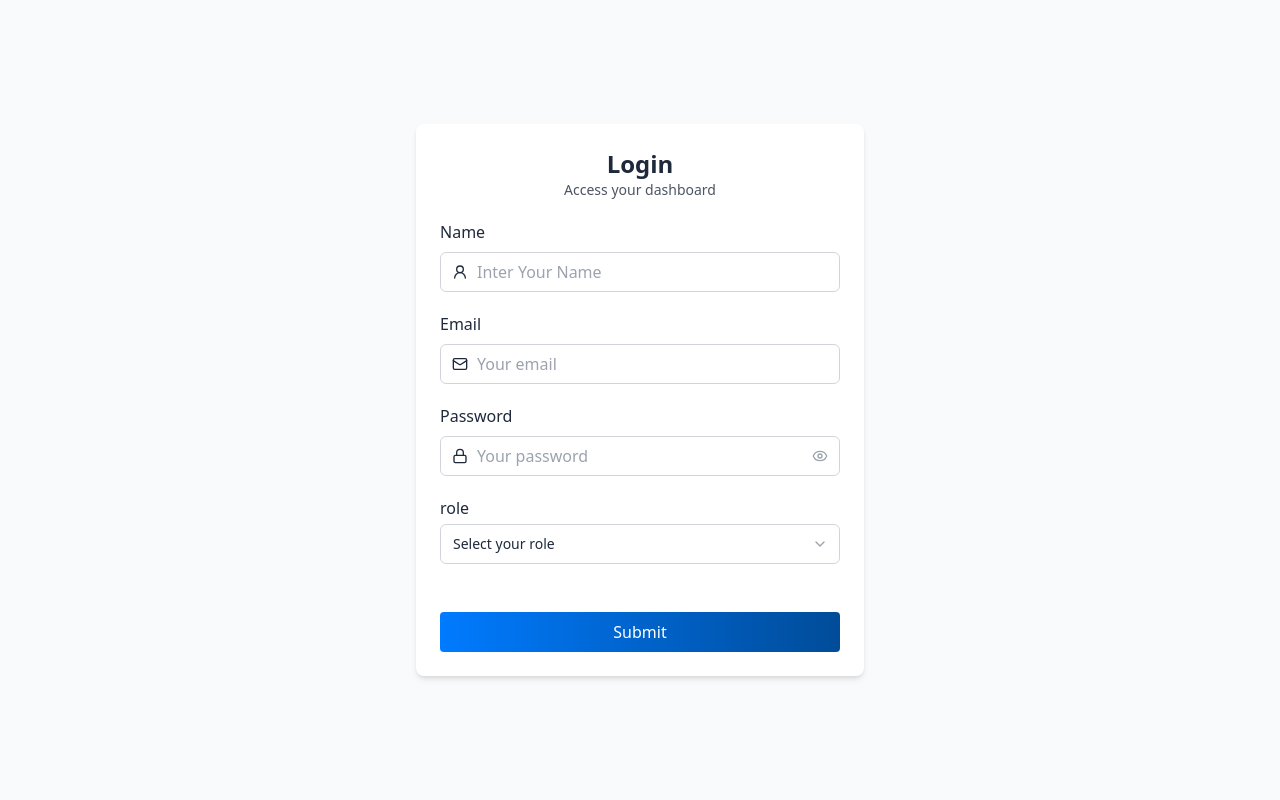
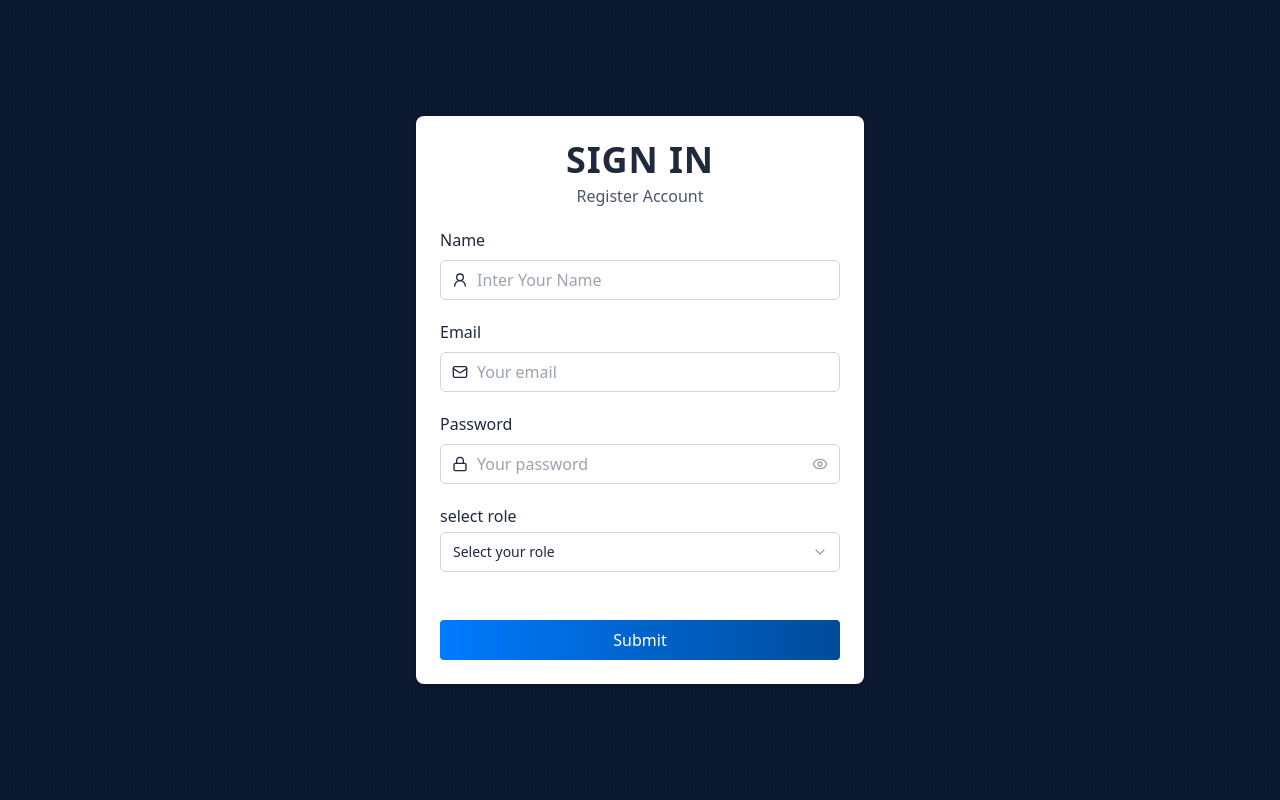
Before and after one commit to NayimWd/NayimWd-Unity-Sports-Dashboard, a React (Vite) app: page /registration in a window 1280 px wide. Built offline with nearby package versions, Linux system fonts and the light colour scheme.

Commit message:
Refactor input components to simplify error handling; update Registration and Login forms with new validation schema; enhance styles and structure for better user experience

```diff
--- a/src/component/input/DropdownInput.tsx
+++ b/src/component/input/DropdownInput.tsx
@@ -51,11 +51,11 @@ const DropdownInput = ({
           </option>
           {options.map((option) => (
             <option
-              className="text-font bg-bg "
+              className="text-font bg-bg"
               key={option.value}
               value={option.value}
             >
-              {option.label}
+             {option.label}
             </option>
           ))}
         </select>
--- a/src/component/input/EmailInput.tsx
+++ b/src/component/input/EmailInput.tsx
@@ -56,7 +56,7 @@ useEffect(() => {
               onBlur={() => setFocused(false)}
             />
             {
-                error && focused && value && (
+                error && (
                     <p className='errorText'>{error}</p>
                 )
             }
--- a/src/component/input/PasswordInput.tsx
+++ b/src/component/input/PasswordInput.tsx
@@ -67,7 +67,7 @@ const PasswordInput = ({
         >
           {showPassword ? <EyeOff size={16} /> : <Eye size={16} />}
         </button>
-        {error && value && focused && <p className="errorText">{error}</p>}
+        {error && <p className="errorText">{error}</p>}
       </div>
     </div>
   );
--- a/src/component/input/TextInput.tsx
+++ b/src/component/input/TextInput.tsx
@@ -49,7 +49,7 @@ const TextInput = ({ name, label, placeholder, icon }: TextInputProps) => {
           onFocus={() => setFocused(true)}
           onBlur={() => setFocused(false)}
         />
-         {error && focused &&  value && (
+         {error && (
         <p className="errorText"> {error} </p>
       )}
       </div>
--- a/src/index.css
+++ b/src/index.css
@@ -19,78 +19,89 @@ input:-webkit-autofill:focus {
 /* Light Mode */
 .light {
   /* Base Colors */
-    --bg: #F8FAFC;
-    --surface: #FFFFFF; /* Used for sidebar, card, table-bg */
-    --subSurface: #F1F5F9; /* Used for table headers */
-    --border: #E2E8F0; /* Used for card borders, table row separators */
-    --inputBorder: #D1D5DB; /* Used for form input borders */
+  --bg: #f8fafc;
+  --surface: #ffffff; /* Used for sidebar, card, table-bg */
+  --subSurface: #f1f5f9; /* Used for table headers */
+  --border: #e2e8f0; /* Used for card borders, table row separators */
+  --inputBorder: #d1d5db; /* Used for form input borders */
 
   /* Text Colors */
-    --font: #1E293B; /* Primary font color */
-    --subtext: #4B5563; /* Secondary text */
-    --muted: #9CA3AF; /* Disabled text, placeholders */
+  --font: #1e293b; /* Primary font color */
+  --subtext: #4b5563; /* Secondary text */
+  --muted: #9ca3af; /* Disabled text, placeholders */
 
   /* Accent Colors */
-    --primary: #007BFF; /* Used for buttons, links */
-    --primaryHover: #005BB5; /* Button hover */
-    --secondary: #FFB300; /* Secondary button, highlights */
-    --disabledText: #9CA3AF; /* Disabled elements */
+  --primary: #007bff; /* Used for buttons, links */
+  --primaryHover: #005bb5; /* Button hover */
+  --secondary: #ffb300; /* Secondary button, highlights */
+  --disabledText: #9ca3af; /* Disabled elements */
 
   /* Toast Notifications */
-    --toastSuccessBg: #E8F5E9;
-    --toastSuccessText: #2E7D32;
-    --toastErrorBg: #FFEBEE;
-    --toastErrorText: #C62828;
+  --toastSuccessBg: #e8f5e9;
+  --toastSuccessText: #2e7d32;
+  --toastErrorBg: #ffebee;
+  --toastErrorText: #c62828;
 
   /* Gradients */
-    --gradient-primary: linear-gradient(90deg, #007BFF, #004C99);
-    --gradient-secondary: linear-gradient(120deg, #F1F5F9, #DCE4EC);
-    --gradient-bg: linear-gradient(180deg, #F8FAFC, #DDE7F0);
-    --gradientN-bg: linear-gradient(90deg, #F8FAFC, #DDE7F0);
+  --gradient-primary: linear-gradient(90deg, #007bff, #004c99);
+  --gradient-secondary: linear-gradient(120deg, #f1f5f9, #dce4ec);
+  --gradient-bg: linear-gradient(180deg, #f8fafc, #dde7f0);
+  --gradientN-bg: linear-gradient(90deg, #f8fafc, #dde7f0);
 }
 
 /* Dark Mode */
 .dark {
   /* Base Colors */
-    --bg: #0A192F;
-    --surface: #1B263B; /* Used for sidebar, card, table-bg */
-    --subSurface: #2C3E50; /* Used for table headers */
-    --border: #3A4A5E; /* Used for borders */
-    --inputBorder: #4A5D72; /* Used for input borders */
+  --bg: #0a192f;
+  --surface: #1b263b; /* Used for sidebar, card, table-bg */
+  --subSurface: #2c3e50; /* Used for table headers */
+  --border: #3a4a5e; /* Used for borders */
+  --inputBorder: #4a5d72; /* Used for input borders */
 
   /* Text Colors */
-    --font: #C7D1E0; /* Primary font color */
-    --subtext: #A0A8B6; /* Secondary text */
-    --muted: #6C7A89; /* Disabled text, placeholders */
+  --font: #c7d1e0; /* Primary font color */
+  --subtext: #a0a8b6; /* Secondary text */
+  --muted: #6c7a89; /* Disabled text, placeholders */
 
   /* Accent Colors */
-    --primary: #1E88E5; /* Used for buttons, links */
-    --primaryHover: #165A9E; /* Button hover */
-    --secondary: #FF9100; /* Secondary button, highlights */
+  --primary: #1e88e5; /* Used for buttons, links */
+  --primaryHover: #165a9e; /* Button hover */
+  --secondary: #ff9100; /* Secondary button, highlights */
   --disabledText: #778899; /* Disabled elements */
 
   /* Toast Notifications */
-    --toastSuccessBg: #0D3B20;
-    --toastSuccessText: #43A047;
-    --toastErrorBg: #4E0D0D;
-    --toastErrorText: #E53935;
+  --toastSuccessBg: #0d3b20;
+  --toastSuccessText: #43a047;
+  --toastErrorBg: #4e0d0d;
+  --toastErrorText: #e53935;
 
   /* Gradients */
-    --gradient-primary: linear-gradient(90deg, #1976D2, #0D47A1);
-    --gradient-secondary: linear-gradient(120deg, #2C3E50, #1E2A38);
-    --gradient-bg: linear-gradient(180deg, #0A192F, #1B263B);
-    --gradientN-bg: linear-gradient(90deg, #0A192F, #1B263B);
+  --gradient-primary: linear-gradient(90deg, #1976d2, #0d47a1);
+  --gradient-secondary: linear-gradient(120deg, #2c3e50, #1e2a38);
+  --gradient-bg: linear-gradient(180deg, #0a192f, #1b263b);
+  --gradientN-bg: linear-gradient(90deg, #0a192f, #1b263b);
 }
 
-
 * {
-    @apply transition-colors duration-200
+  @apply transition-colors duration-200;
 }
 
-.sidebarBtn{
-    @apply w-full tracking-tight flex items-center px-3 py-1.5 gap-2 dark:hover:bg-surface hover:bg-subSurface cursor-pointer rounded text-primary text-left sm:text-lg
+.sidebarBtn {
+  @apply w-full tracking-tight flex items-center px-3 py-1.5 gap-2 dark:hover:bg-surface hover:bg-subSurface cursor-pointer rounded text-primary text-left sm:text-lg;
 }
 
-.errorText{
-    @apply absolute text-sm text-toastErrorText
+.errorText {
+  @apply absolute text-sm text-toastErrorText;
 }
+
+.background {
+  @apply absolute  top-0  h-screen w-full bg-[#0A192F] bg-[radial-gradient(#1B263B_1px,#0A192F_1px)] bg-[size:20px_20px] ;
+}
+
+.flexCenter {
+    @apply flex items-center justify-center;
+}
+
+.formWrapper {
+    @apply flex flex-col gap-5 w-full max-w-md mx-auto p-3 sm:p-4 md:p-6 rounded-lg bg-surface z-10 shadow-md;
+}
--- a/src/pages/Dashboard.tsx
+++ b/src/pages/Dashboard.tsx
@@ -1,12 +1,9 @@
-
-import RegistrationForm from "./auth/Registration";
 
 const Dashboard = () => {
   return (
     <div className="min-h-screen flex flex-col">
-      {/* <h1 className="text-3xl font-bold">Dashboard</h1> */}
+      <h1 className="text-3xl font-bold text-font">Dashboard</h1>
 
-    <RegistrationForm/>
     </div>
   );
 };
--- a/src/pages/auth/Login.tsx
+++ b/src/pages/auth/Login.tsx
@@ -1,9 +1,55 @@
-const Login: React.FC = () => {
+import z from "zod";
+import { useForm } from "react-hook-form";
+import { loginSchema } from "../../utils/Schema";
+import { zodResolver } from "@hookform/resolvers/zod";
+import FormContainer from "../../component/Form/FormContainer";
+import EmailInput from "../../component/input/EmailInput";
+import { Lock, Mail } from "lucide-react";
+import PasswordInput from "../../component/input/PasswordInput";
+import Buttons from "../../component/common/Buttons";
+
+type LoginType = z.infer<typeof loginSchema>;
+
+const Login = () => {
+  const methods = useForm<LoginType>({
+    resolver: zodResolver(loginSchema),
+    mode: "onSubmit",
+  });
+
+  const handleSubmit = (data: LoginType) => {
+    console.log(data);
+    methods.reset();
+  };
+
   return (
-    <div className="bg-bg w-full flex h-screen items-center justify-center">
-      <div className="w-full max-w-sm rounded-lg p-8 shadow-md">
-
-      </div>
+    <div className="background flexCenter">
+      <FormContainer
+        methods={methods}
+        onSubmit={handleSubmit}
+        className="formWrapper"
+      >
+        <div className="text-center">
+          <h2 className="text-2xl sm:text-3xl md:text-4xl font-semibold text-font">
+            Login
+          </h2>
+          <p className="text-sm text-subtext">Access your dashboard</p>
+        </div>
+        <EmailInput
+          name="email"
+          label="Ener your email"
+          placeholder="Enter your email"
+          icon={<Mail size={16} />}
+        />
+        <PasswordInput
+          name="password"
+          label="Enter your password"
+          placeholder="Enter your password"
+          icon={<Lock size={16} />}
+          />
+          <Buttons variant="gradient" type="submit" className="w-full mt-4 rounded">
+              Login
+          </Buttons>
+      </FormContainer>
     </div>
   );
 };
--- a/src/pages/auth/Registration.tsx
+++ b/src/pages/auth/Registration.tsx
@@ -8,40 +8,23 @@ import Buttons from "../../component/common/Buttons";
 import TextInput from "../../component/input/TextInput";
 import EmailInput from "../../component/input/EmailInput";
 import DropdownInput from "../../component/input/DropdownInput";
+import { registrationSchema } from "../../utils/Schema";
 
-const schema = z.object({
-  name: z
-    .string()
-    .min(3, "Name is required")
-    .refine((val) => val !== "", {
-      message: "Name is required",
-    }),
-  email: z.string().email("Invalid email"),
-  password: z.string().min(6, "At least 6 characters"),
-  role: z
-    .string()
-    .refine((val) => ["player", "manager", "umpire"].includes(val), {
-      message: "Please select a role",
-    }),
-});
 
-type FormValues = z.infer<typeof schema>;
+type FormValues = z.infer<typeof registrationSchema>;
 
 const RegistrationForm = () => {
   const methods = useForm<FormValues>({
-    resolver: zodResolver(schema),
-    mode: "onChange",
+    resolver: zodResolver(registrationSchema),
+    mode: "onSubmit",
     defaultValues: {
-      name: "",
-      email: "",
-      password: "",
       role: "",
     }
   });
 
   const handleSubmit = (data: FormValues) => {
-    console.log("hit");
     console.log("Submitted", data);
+    methods.reset();
   };
 
   const dropdownOptions = [
@@ -51,15 +34,16 @@ const RegistrationForm = () => {
   ];
 
   return (
-    <div className=" w-full bg-bg flex h-screen items-center justify-center">
+
+    <div className="background  flex items-center justify-center">
       <FormContainer
         methods={methods}
         onSubmit={handleSubmit}
-        className="flex flex-col gap-5 w-full max-w-md mx-auto p-3 sm:p-4 md:p-6 rounded-lg bg-surface shadow-md "
+        className="formWrapper"
       >
         <div className="text-center">
-          <h2 className="text-2xl font-semibold text-font">Login</h2>
-          <p className="text-sm text-subtext">Access your dashboard</p>
+          <h2 className="text-2xl sm:text-3xl md:text-4xl font-semibold text-font uppercase leading-7 tracking-wide mb-1">sign In</h2>
+          <p className="text-sm sm:text-base text-subtext">Register Account</p>
         </div>
         <TextInput
           name="name"
@@ -82,7 +66,7 @@ const RegistrationForm = () => {
 
         <DropdownInput
           name="role"
-          label="role"
+          label="select role"
           placeholder="Select your role"
           options={dropdownOptions}
         />
@@ -97,6 +81,7 @@ const RegistrationForm = () => {
         </Buttons>
       </FormContainer>
     </div>
+
   );
 };
 
--- /dev/null
+++ b/src/utils/Schema.ts
@@ -0,0 +1,24 @@
+import z from "zod";
+
+// registration form schema
+export const registrationSchema = z.object({
+    name: z
+        .string()
+        .min(3, "Name is required")
+        .refine((val) => val !== "", {
+          message: "Name is required",
+        }),
+      email: z.string().email("Invalid email"),
+      password: z.string().min(6, "At least 6 characters"),
+      role: z
+        .string()
+        .refine((val) => ["player", "manager", "umpire"].includes(val), {
+          message: "Please select a role",
+        }),
+});
+
+// login form schema
+export const loginSchema = z.object({
+    email: z.string().email("valid emial required"),
+    password: z.string().min(6, "At least 6 characters").max(12, "At most 12 characters"),
+})
```
Lines whose indentation alone changed are shown as unchanged.
